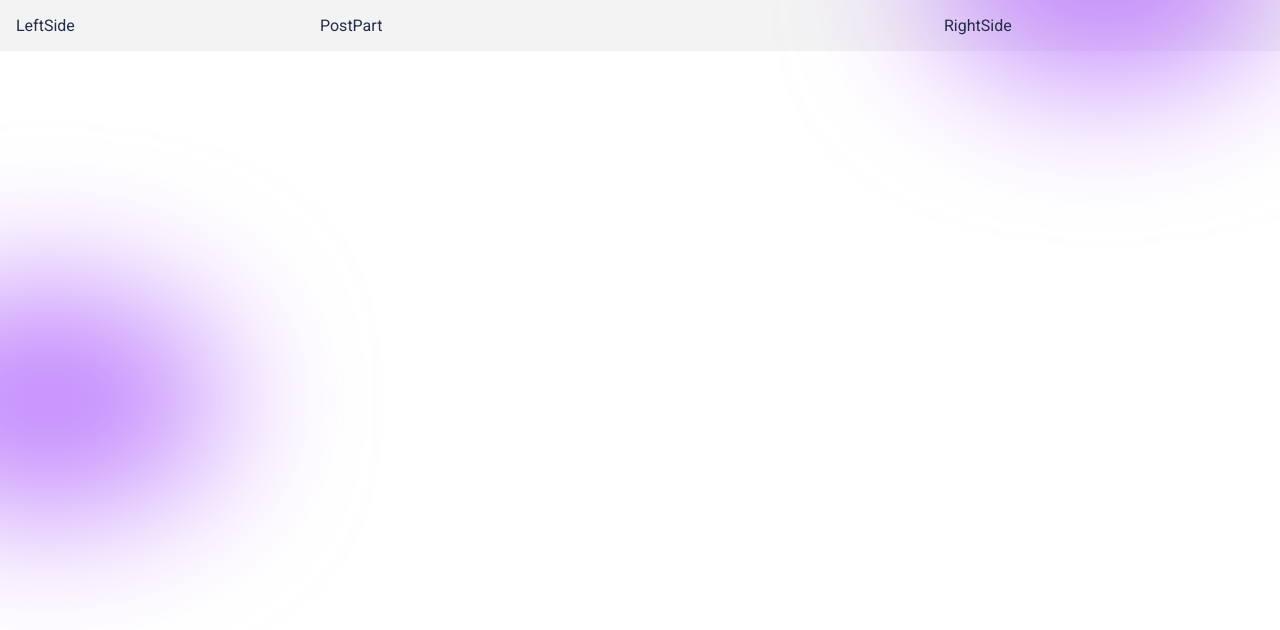
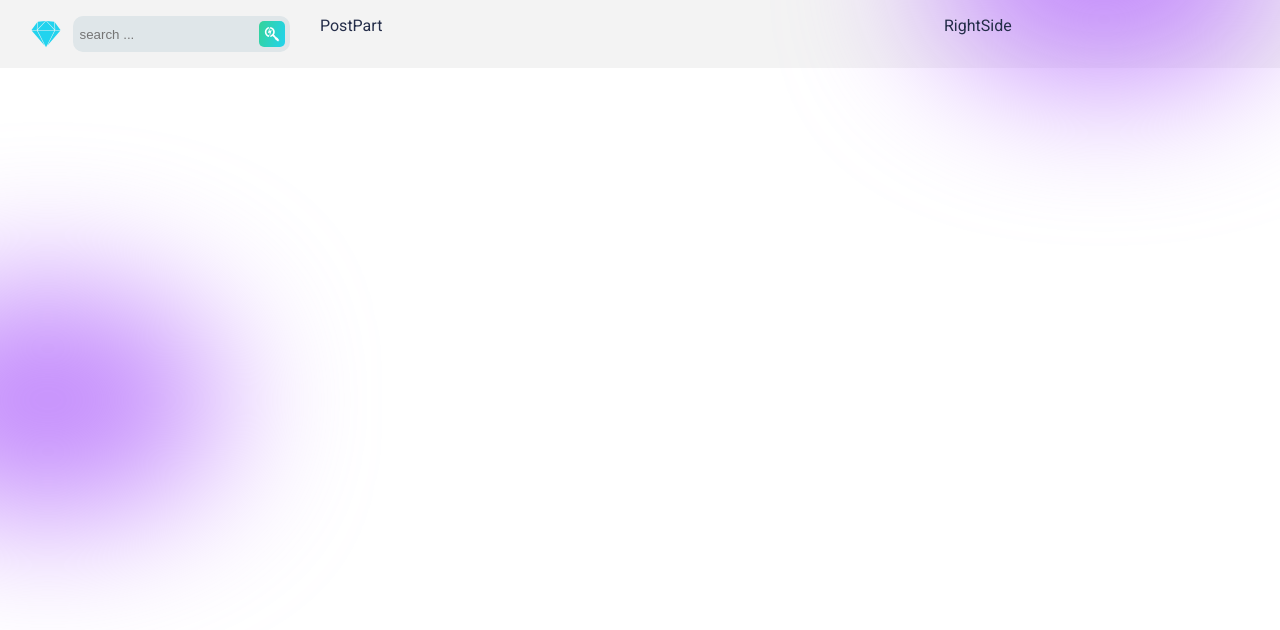
Before and after one commit to ardeshir1991/social-media-next.js, a Next.js app: page / in a window 1280 px wide. Shown: the top 630 px of the page. Built offline with nearby package versions, Linux system fonts and the light colour scheme; a web font is replaced by a local one.

Commit message:
adding search part

```diff
--- a/components/home/leftSide/LeftSide.jsx
+++ b/components/home/leftSide/LeftSide.jsx
@@ -1,7 +1,13 @@
 import React from "react";
+import styles from "./leftSide.module.css";
+import Search from "./search/Search";
 
 const LeftSide = () => {
-  return <div>LeftSide</div>;
+  return (
+    <div className={styles.container}>
+      <Search />
+    </div>
+  );
 };
 
 export default LeftSide;
--- /dev/null
+++ b/components/home/leftSide/leftSide.module.css
@@ -0,0 +1,7 @@
+.container{
+    display: flex;
+    flex-direction: column;
+    overflow: auto;
+    gap: 1rem;
+    align-items: center;
+}
--- /dev/null
+++ b/components/home/leftSide/search/Search.jsx
@@ -0,0 +1,19 @@
+import React from "react";
+import { FaSearchengin, FaSketch } from "react-icons/fa";
+import styles from "./search.module.css";
+
+const Search = () => {
+  return (
+    <div className={styles.container}>
+      <FaSketch className={styles.logo} />
+      <div className={styles.search}>
+        <input type="text" placeholder="search ..." />
+        <div className={styles.icon}>
+          <FaSearchengin />
+        </div>
+      </div>
+    </div>
+  );
+};
+
+export default Search;
--- /dev/null
+++ b/components/home/leftSide/search/search.module.css
@@ -0,0 +1,36 @@
+.container{
+    display: flex;
+    gap: 0.75rem;
+    align-items: center;
+}
+
+.logo{
+    color:#22d3ee;
+    width: 30px;
+    height: 30px;
+}
+
+.search{
+    display: flex;
+    padding: 5px;
+    border-radius: 10px;
+    background-color: #dfe6e9;
+    align-items: center;
+}
+
+.search input{
+    border: none;
+    outline: none;
+    background-color: transparent;
+}
+
+.search .icon{
+    color: white;
+    display: flex;
+    justify-content: center;
+    align-items: center;
+    padding: 5px;
+    background: linear-gradient(106deg, #34d399, #22d3ee);
+    border-radius: 5px;
+    cursor: pointer;
+}
--- a/package.json
+++ b/package.json
@@ -11,7 +11,8 @@
   "dependencies": {
     "next": "12.2.0",
     "react": "18.2.0",
-    "react-dom": "18.2.0"
+    "react-dom": "18.2.0",
+    "react-icons": "^4.4.0"
   },
   "devDependencies": {
     "eslint": "8.19.0",
```
Also changed, not shown: 1 other file (tests, documents, lock files or other folders).
